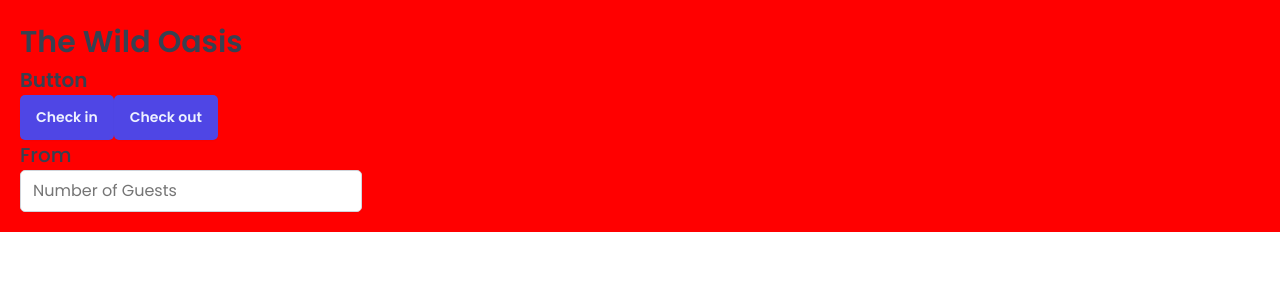
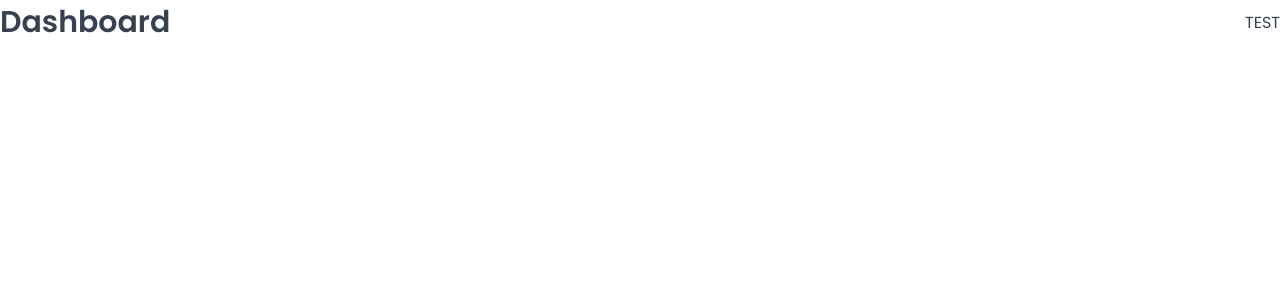
Before and after one commit to Moeez143/The-Wild-Oasis, a React (Vite) app: page /dashboard in a window 1280 px wide. Shown: the top 300 px of the page. Built offline with nearby package versions, Linux system fonts and the light colour scheme; a web font is replaced by a local one.

Commit message:
route created

```diff
--- a/package.json
+++ b/package.json
@@ -13,6 +13,7 @@
     "eslint-config-react-app": "^7.0.1",
     "react": "^18.2.0",
     "react-dom": "^18.2.0",
+    "react-router-dom": "^6.24.1",
     "styled-components": "^6.1.11",
     "vite-plugin-eslint": "^1.8.1"
   },
--- a/src/App.jsx
+++ b/src/App.jsx
@@ -1,28 +1,34 @@
-import styled from "styled-components";
+import React from "react";
+import { BrowserRouter, Navigate, Route, Routes } from "react-router-dom";
+
 import GlobalStyles from "./styles/GlobalStyles";
-import Button from "./ui/Button";
-import Input from "./ui/Input";
-import Heading from "./ui/Heading";
 
-const StyleApp = styled.main`
-  background-color: red;
-  padding: 20px;
-`;
+import Dashboard from "./pages/Dashboard";
+import Bookings from "./pages/Bookings";
+import Cabins from "./pages/Cabins";
+import Users from "./pages/Users";
+import Settings from "./pages/Settings";
+import Account from "./pages/Account";
+import Login from "./pages/Login";
+import PageNotFound from "./pages/PageNotFound";
 
 function App() {
   return (
     <>
       <GlobalStyles />
-      <StyleApp>
-        <Heading as="h1">The Wild Oasis</Heading>
-
-        <Heading as="h2">Button</Heading>
-        <Button onClick={() => alert("check in")}>Check in</Button>
-        <Button onClick={() => alert("check out")}>Check out</Button>
-
-        <Heading as="h3">From</Heading>
-        <Input type="number" placeholder="Number of Guests" />
-      </StyleApp>
+      <BrowserRouter>
+        <Routes>
+          <Route index element={<Navigate replace to="dashboard" />} />
+          <Route path="dashboard" element={<Dashboard />} />
+          <Route path="bookings" element={<Bookings />} />
+          <Route path="cabins" element={<Cabins />} />
+          <Route path="users" element={<Users />} />
+          <Route path="settings" element={<Settings />} />
+          <Route path="account" element={<Account />} />
+          <Route path="login" element={<Login />} />
+          <Route path="*" element={<PageNotFound />} />
+        </Routes>
+      </BrowserRouter>
     </>
   );
 }
--- a/src/ui/Button.jsx
+++ b/src/ui/Button.jsx
@@ -49,19 +49,17 @@
 };
 
 const Button = styled.button`
-  font-size: 1.4rem;
-  padding: 1.2rem 1.6rem;
-  font-weight: 600;
   border-radius: var(--border-radius-sm);
   border: none;
-  background-color: var(--color-brand-600);
-  color: var(--color-brand-50);
   box-shadow: var(--shadow-sm);
-  cursor: pointer;
 
-  &:hover {
-    background-color: var(--color-brand-700);
-  }
+  ${(props) => sizes[props.size]}
+  ${(props) => variations[props.variation]}
 `;
 
+Button.defaultProps = {
+  variation: "primary",
+  size: "medium",
+};
+
 export default Button;
--- /dev/null
+++ b/src/ui/Row.jsx
@@ -0,0 +1,24 @@
+import styled, { css } from "styled-components";
+
+const Row = styled.div`
+  display: flex;
+  ${(props) =>
+    props.type === "horizontal" &&
+    css`
+      justify-content: space-between;
+      align-items: center;
+    `}
+
+  ${(props) =>
+    props.type === "vertical" &&
+    css`
+      flex-direction: column;
+      gap: 1.4rem;
+    `}
+`;
+
+Row.defaultProps = {
+  type: "vertical",
+};
+
+export default Row;
```
Also changed, not shown: 1 other file (tests, documents, lock files or other folders).
